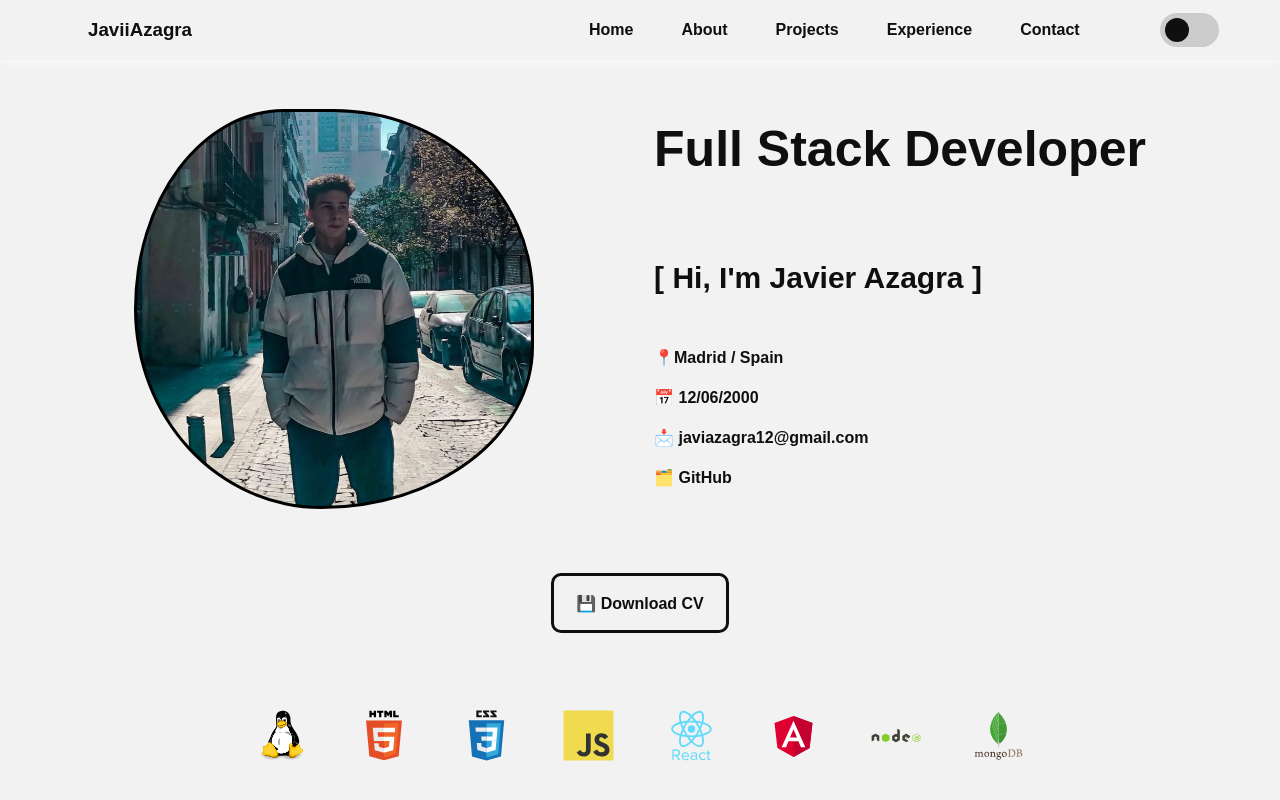
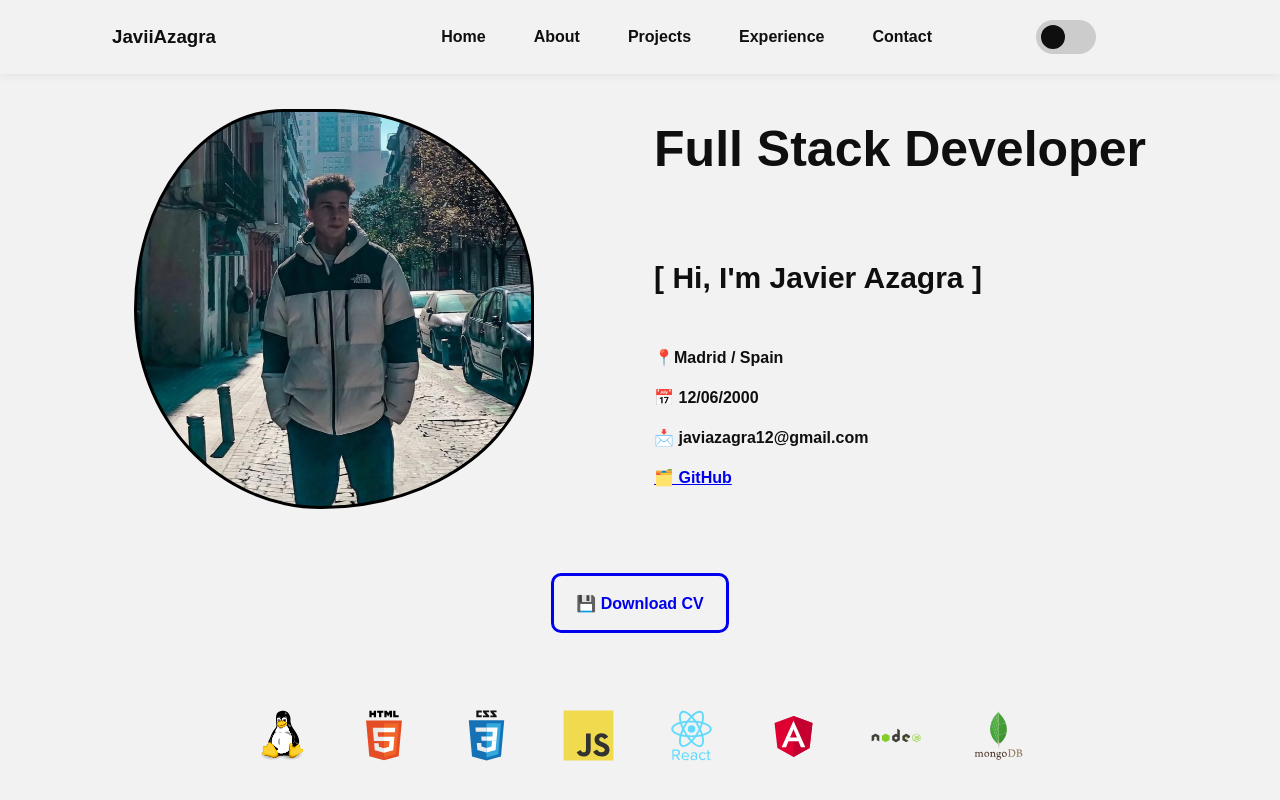
Before and after one commit to JaviiAzagra/portfolio-darkmode, a React (Vite) app: page / in a window 1280 px wide. Shown: the top 800 px of the page. Built offline with nearby package versions, Linux system fonts and the light colour scheme; a web font is replaced by a local one.

Commit message:
FEAT: fix navbar hamburguer

```diff
--- a/src/components/Navbar.tsx
+++ b/src/components/Navbar.tsx
@@ -9,9 +9,9 @@ const Navbar = () => {
       setHamburger(!hamburger);
     };
 
-    /* const pageUp = () => {
-      window.scrollTo({ top: (0, 0), behavior: "smooth" });
-    }; */
+    const pageUp = () => {
+      window.scrollTo({ top: (0), behavior: "smooth" });
+    };
 
     /* const home = () => {
       window.scrollTo({ top: (href="#Home"), behavior: "smooth" });
@@ -20,13 +20,13 @@ const Navbar = () => {
     return (
       <>
       <nav>
-          <h3 className="logo">
+        <h3 onClick={pageUp} className="logo">
           JaviiAzagra
         </h3>
 
         <ul>
           <li>
-              <a /* href="#Home" */>Home</a>
+            <a onClick={pageUp} /* href="#Home" */>Home</a>
           </li>
 
           <li>
@@ -44,7 +44,8 @@ const Navbar = () => {
           <li>
             <a href="#Contact">Contact</a>
           </li>
-            <li>
+
+          <li className="switchnavbar">
             <Switch/>
           </li>
 
@@ -87,9 +88,7 @@ const Navbar = () => {
           <li onClick={() => hamburgerMenu()}>
             <a href="#Contact">Contact</a>
           </li>
-            <li>
-                <Switch/>
-            </li>
+
         </ul>
       </div>
     </>
--- a/src/index.css
+++ b/src/index.css
@@ -8,7 +8,7 @@
 @import url('./styles/lottieFile.css');
 @import url('./styles/profile.css');
 @import url('./styles/About.css');
-@import url('./styles/Navbar.scss');
+
 
 *{
   margin: 0;
@@ -25,7 +25,7 @@ body{
   transition: all .5s ease-in-out;
 }
 
-a{
+/* a{
   color: var(--text-primary);
   text-decoration: none;
   cursor: pointer;
@@ -33,7 +33,7 @@ a{
 
 a:hover{
   text-decoration: underline;
-}
+} */
 
 /* CONTAINER MAIN */
 .container-main{
--- a/src/styles/Navbar.scss
+++ b/src/styles/Navbar.scss
@@ -60,26 +60,31 @@ nav {
   font-size: 1rem;
   width: 100%;
   height: auto;
+  padding: 20px 40px 20px 40px;
   display: flex;
   justify-content: space-between;
+  justify-items: center;
   align-items: center;
-  padding: 1%;
+  align-content: center;
   position: fixed;
   background-color: var(--background);
   top: 0;
   left: 0;
-  box-shadow: 0px 0px 10px rgb(255, 255, 255);
+  box-shadow: 0px 0px 10px rgb(0 0 0 / 9%);
   z-index: 200;
+  align-items: center;
 
   @media (max-width: 400px) {
-    /* padding: 25px 30px 25px 30px; */
+    padding: 25px 30px 25px 30px;
   }
 
   ul {
     display: flex;
+    justify-content: center;
+    align-items: center;
     list-style: none;
     gap: 3rem;
-    align-items: center;
+    padding-right: 6%;
 
 
 
@@ -110,3 +115,7 @@ nav {
   color: var(--text-primary);
   padding-left: 6%;
 }
+
+.switchnavbar{
+  width: 140px;
+}
```
Lines whose indentation alone changed are shown as unchanged.
